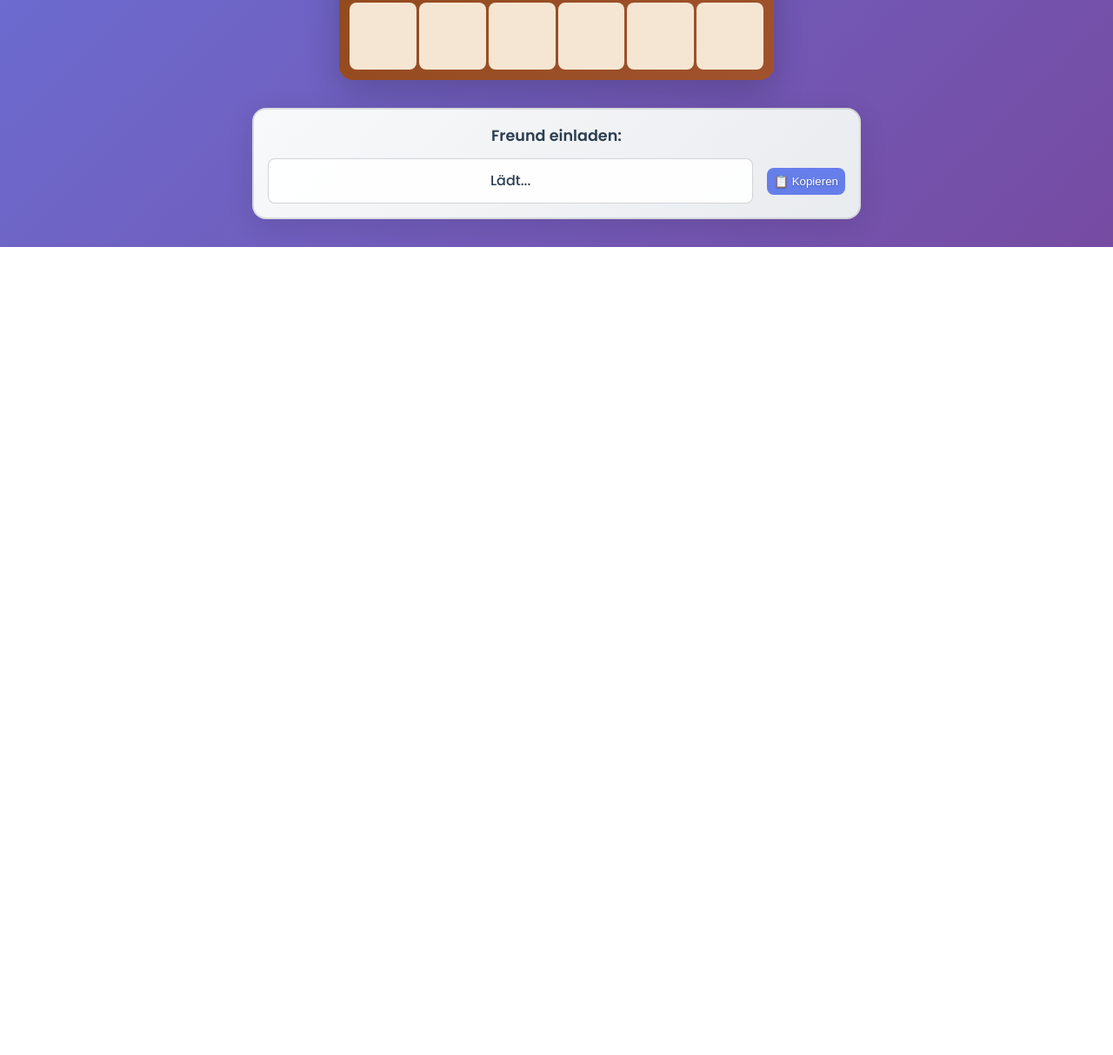
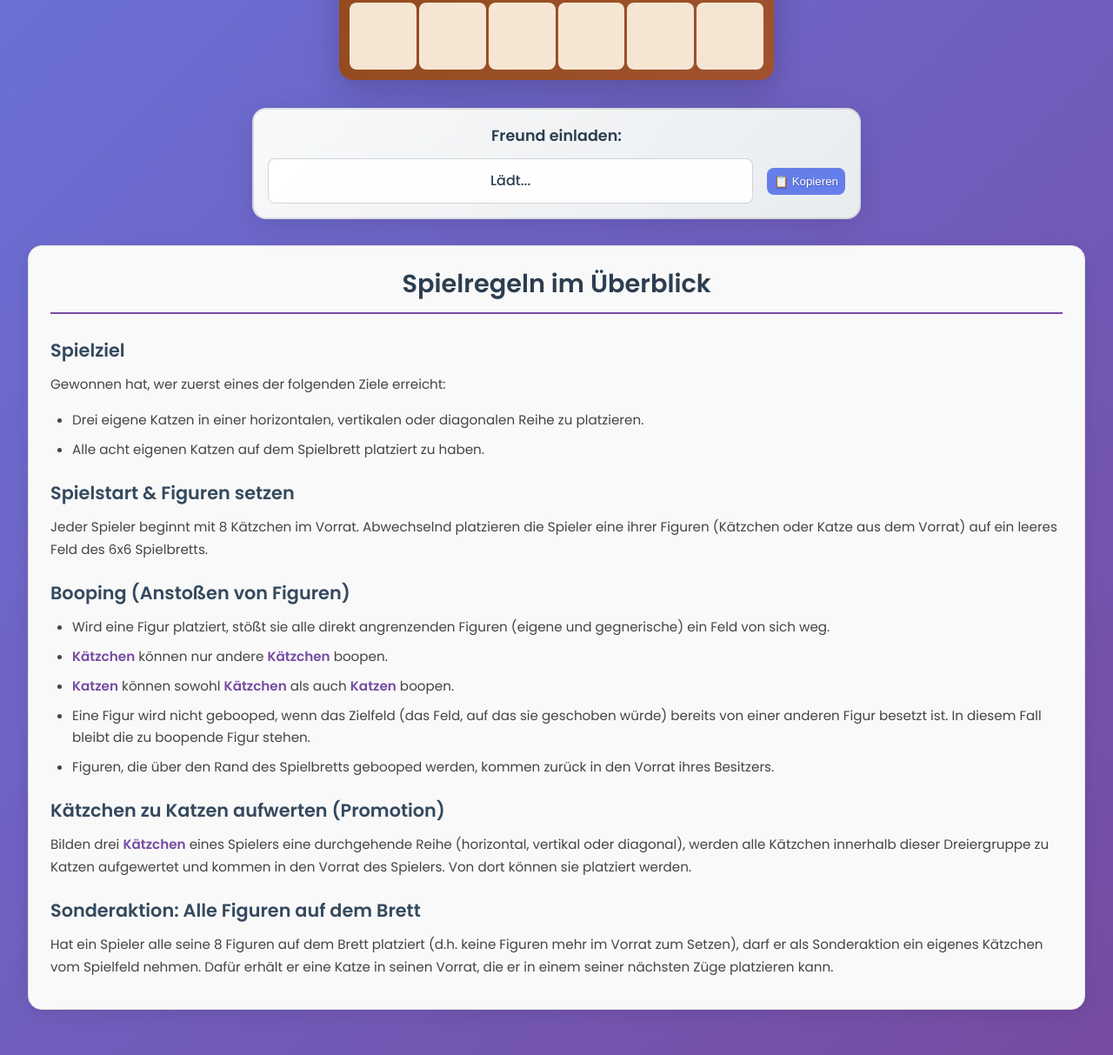
Before and after one commit to wkuch/boop-online, a website: page public/index.html in a window 1280 px wide. Shown: the part 956-2169 px from the top of the page at 87% size. Before the commit the page ends 1240 px from the top, so only its background shows below. Drawn offline with nearby package versions, Linux system fonts and the light colour scheme; no server answers.

Commit message:
add rules section at the bottom

```diff
--- a/public/index.html
+++ b/public/index.html
@@ -75,6 +75,35 @@
                 </div>
             </div>
         </main>
+
+        <section id="rules-overview" class="rules-card">
+            <h2>Spielregeln im Überblick</h2>
+
+            <h4>Spielziel</h4>
+            <p>Gewonnen hat, wer zuerst eines der folgenden Ziele erreicht:</p>
+            <ul>
+                <li>Drei eigene Katzen in einer horizontalen, vertikalen oder diagonalen Reihe zu platzieren.</li>
+                <li>Alle acht eigenen Katzen auf dem Spielbrett platziert zu haben.</li>
+            </ul>
+
+            <h4>Spielstart &amp; Figuren setzen</h4>
+            <p>Jeder Spieler beginnt mit 8 Kätzchen im Vorrat. Abwechselnd platzieren die Spieler eine ihrer Figuren (Kätzchen oder Katze aus dem Vorrat) auf ein leeres Feld des 6x6 Spielbretts.</p>
+
+            <h4>Booping (Anstoßen von Figuren)</h4>
+            <ul>
+                <li>Wird eine Figur platziert, stößt sie alle direkt angrenzenden Figuren (eigene und gegnerische) ein Feld von sich weg.</li>
+                <li><strong>Kätzchen</strong> können nur andere <strong>Kätzchen</strong> boopen.</li>
+                <li><strong>Katzen</strong> können sowohl <strong>Kätzchen</strong> als auch <strong>Katzen</strong> boopen.</li>
+                <li>Eine Figur wird nicht gebooped, wenn das Zielfeld (das Feld, auf das sie geschoben würde) bereits von einer anderen Figur besetzt ist. In diesem Fall bleibt die zu boopende Figur stehen.</li>
+                <li>Figuren, die über den Rand des Spielbretts gebooped werden, kommen zurück in den Vorrat ihres Besitzers.</li>
+            </ul>
+
+            <h4>Kätzchen zu Katzen aufwerten (Promotion)</h4>
+            <p>Bilden drei <strong>Kätzchen</strong> eines Spielers eine durchgehende Reihe (horizontal, vertikal oder diagonal), werden alle Kätzchen innerhalb dieser Dreiergruppe zu Katzen aufgewertet und kommen in den Vorrat des Spielers. Von dort können sie platziert werden.</p>
+
+            <h4>Sonderaktion: Alle Figuren auf dem Brett</h4>
+            <p>Hat ein Spieler alle seine 8 Figuren auf dem Brett platziert (d.h. keine Figuren mehr im Vorrat zum Setzen), darf er als Sonderaktion ein eigenes Kätzchen vom Spielfeld nehmen. Dafür erhält er eine Katze in seinen Vorrat, die er in einem seiner nächsten Züge platzieren kann.</p>
+        </section>
     </div>
 
     <script src="/socket.io/socket.io.js"></script>
--- a/public/style.css
+++ b/public/style.css
@@ -235,6 +235,69 @@ body {
 }
 
 /* Game board */
+
+/* Rules Overview Section */
+.rules-card {
+    background-color: #f9f9f9; /* Light grey background, similar to other cards but distinct */
+    border-radius: 16px;
+    padding: 20px 25px;
+    margin-top: 30px; /* Space above the rules section */
+    margin-bottom: 20px; /* Space below the rules section */
+    box-shadow: 0 6px 20px rgba(0, 0, 0, 0.08);
+    border: 1px solid #e0e0e0;
+    font-family: 'Poppins', sans-serif;
+    color: #444; /* Dark grey text for readability */
+}
+
+.rules-card h2 {
+    text-align: center;
+    font-size: 1.8rem;
+    font-weight: 600;
+    color: #2c3e50; /* Dark blue, consistent with other titles */
+    margin-bottom: 25px;
+    padding-bottom: 10px;
+    border-bottom: 2px solid #764ba2; /* Accent color border */
+}
+
+.rules-card h4 {
+    font-size: 1.3rem;
+    font-weight: 600;
+    color: #34495e; /* Slightly lighter blue-grey */
+    margin-top: 20px;
+    margin-bottom: 10px;
+}
+
+.rules-card p,
+.rules-card ul {
+    font-size: 0.95rem;
+    line-height: 1.7;
+    margin-bottom: 15px;
+}
+
+.rules-card ul {
+    list-style-type: disc; /* Standard bullet points */
+    padding-left: 25px; /* Indentation for list items */
+}
+
+.rules-card li {
+    margin-bottom: 8px; /* Spacing between list items */
+}
+
+.rules-card strong {
+    font-weight: 600;
+    color: #764ba2; /* Accent color for important terms */
+}
+
+.rules-card .rules-note {
+    font-size: 0.85rem;
+    font-style: italic;
+    color: #7f8c8d; /* Grey for notes */
+    background-color: #ecf0f1; /* Very light grey background for notes */
+    padding: 10px;
+    border-radius: 8px;
+    margin-top: 5px;
+    border-left: 3px solid #95a5a6;
+}
 .board-container {
     width: 100%;
     display: flex;
```
